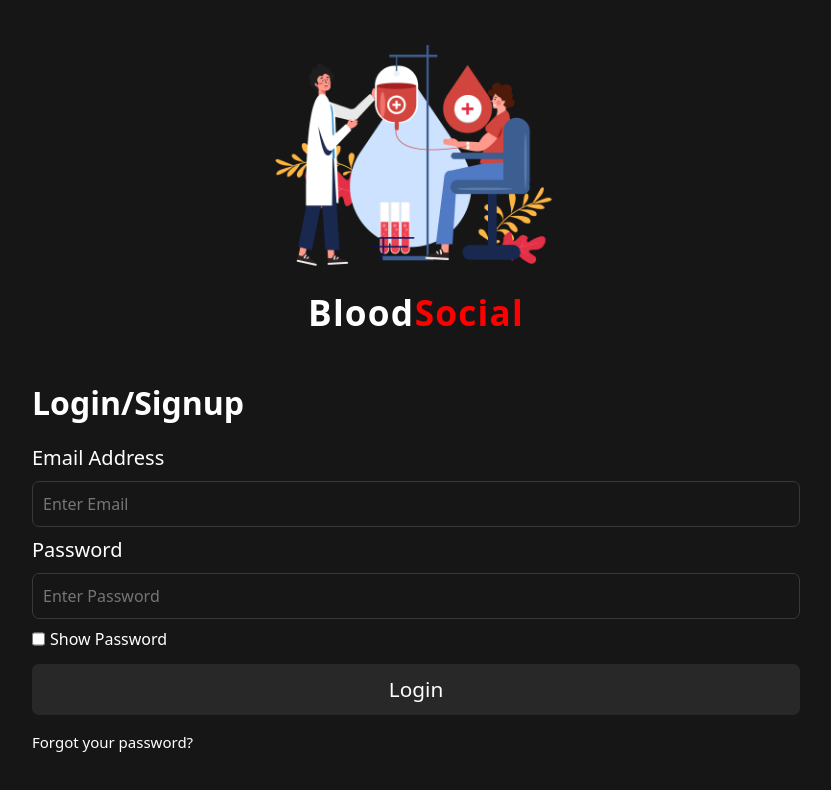
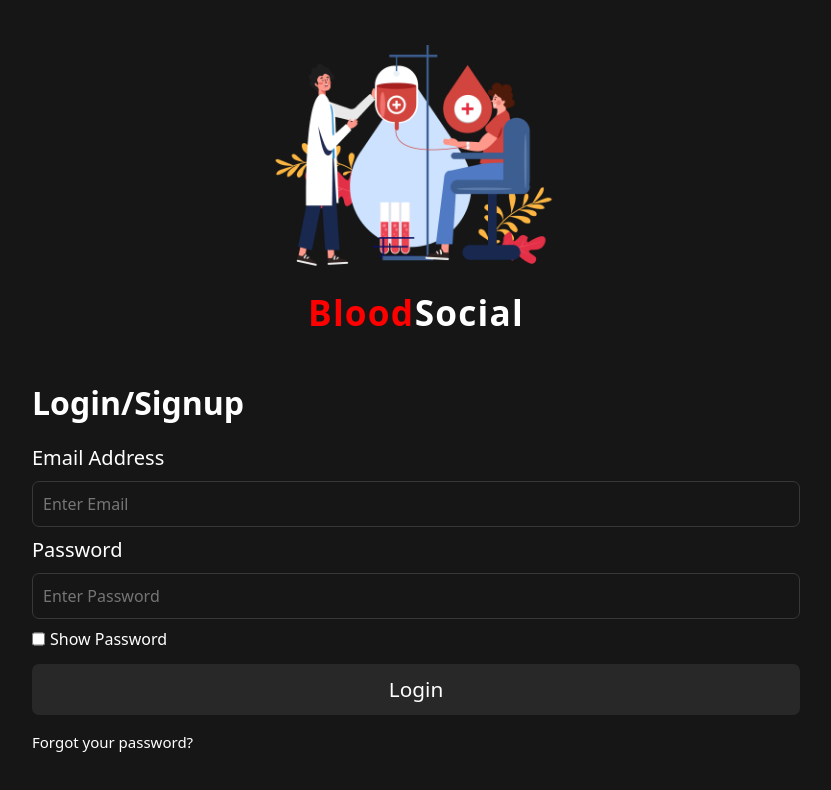
Before and after one commit to Mobin735/BloodSocial, a React (Create React App) app in the folder Frontend/: page /login in a window 1280 px wide. Shown: the top 790 px of the page, without its empty margins (224-1055 px from the left). Built offline with nearby package versions, Linux system fonts and the light colour scheme; the HTML template or start-up script is replaced by a standard one.

Commit message:
logo and title and descrption

```diff
--- a/Frontend/public/index.html
+++ b/Frontend/public/index.html
@@ -7,12 +7,12 @@
     <meta name="theme-color" content="#000000" />
     <meta
       name="description"
-      content="ate-react-app"
+      content="Find Blood-Donars near you!"
     />
-
+    <link rel="icon" type="image/x-icon" href="./images/logo.png">
     <link rel="manifest" href="%PUBLIC_URL%/manifest.json" />
 
-    <title>RlklkljApp</title>
+    <title>BloodSocial</title>
   </head>
   <body>
     <noscript>You need to enable JavaScript to run this app.</noscript>
--- a/Frontend/src/components/small/Logo.jsx
+++ b/Frontend/src/components/small/Logo.jsx
@@ -7,14 +7,14 @@ const LogoContainer = styled.div`
 `;
 
 const BloodText = styled.p`
-    color: white;
+    color: #ff0000;
     letter-spacing: 1.2px;
     font-weight: 800;
     margin: 0;
 `;
 
 const SocialText = styled.p`
-    color: red;
+    color: #ffffff;
     letter-spacing: 1.2px;
     font-weight: 800;
     margin: 0;
```
Also changed, not shown: Frontend/public/images/logo.png (added).
